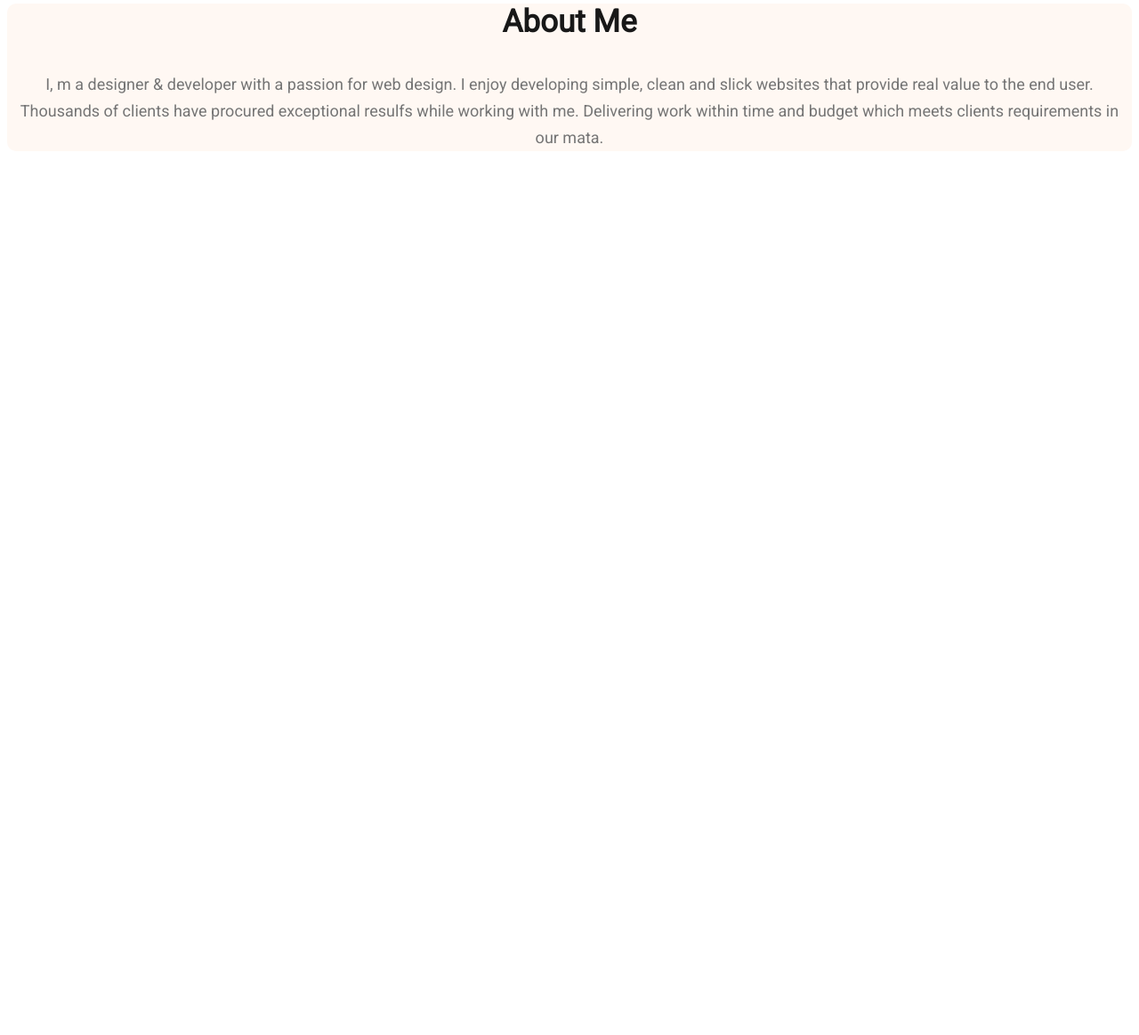
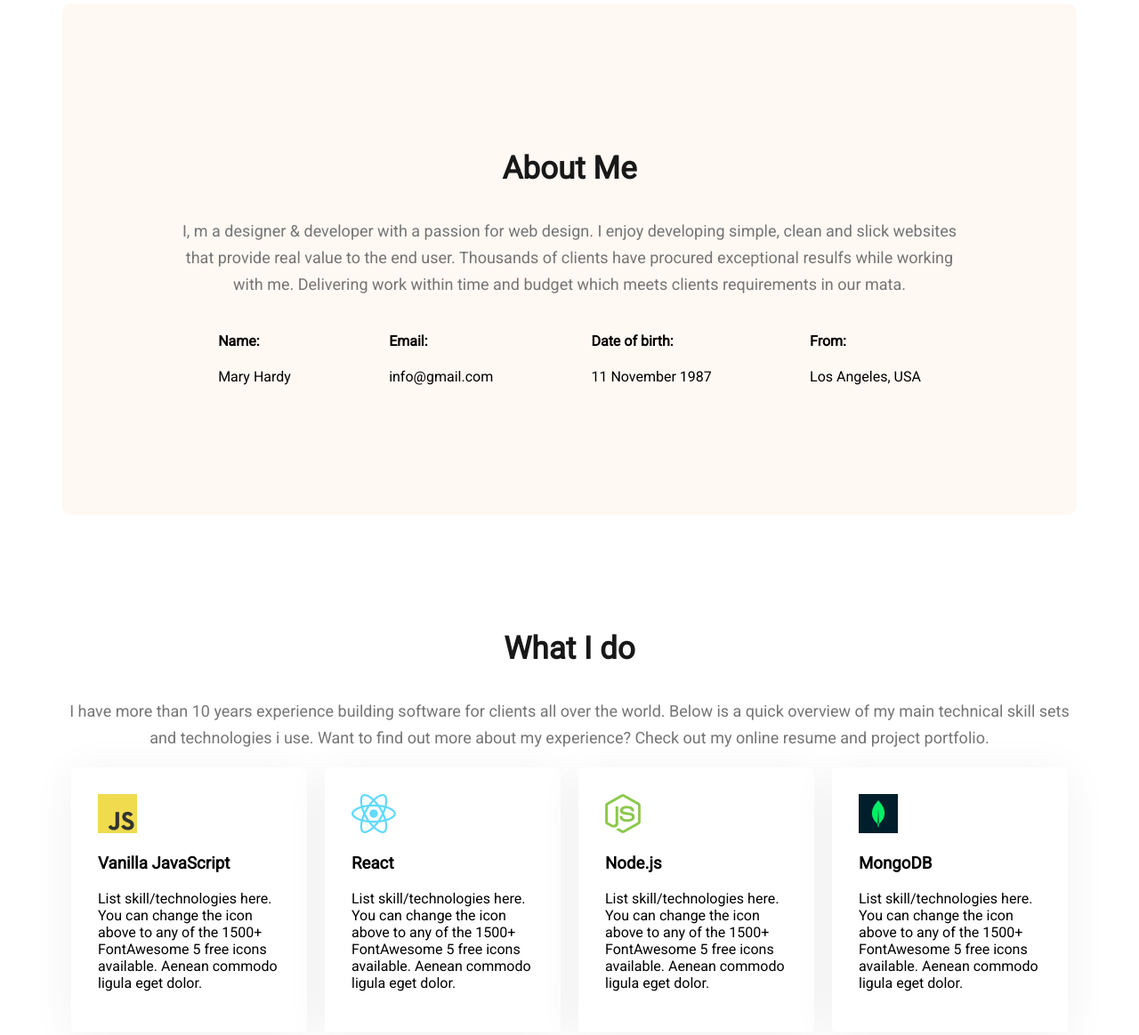
Before and after one commit to sagazirobiul/developer-portfolio, a plain HTML site: page index.html in a window 1280 px wide. Shown: the part 886-2050 px from the top of the page at 89% size. Before the commit the page ends 1186 px from the top, so only its background shows below. Drawn offline with Linux system fonts and the light colour scheme.

Commit message:
about & what I do section added

```diff
--- a/index.html
+++ b/index.html
@@ -23,7 +23,7 @@
             <div>
                 <h3 class="banner-greeting">Hi, I  am</h3>
                 <h1 class="banner-title">Mary Hardy</h1>
-                <p class="banner-description">Shot what able cold new see hold.Friendly as an betrayed formerly he. Morning because as to society behaved moments.</p>
+                <p class="banner-description">Shot what able cold new see hold.Friendly as an betrayed formerly he.<br> Morning because as to society behaved moments.</p>
                 <button class="btn-primary">Download CV</button>
                 <button class="banner-btn2">Contact</button>
             </div>
@@ -34,6 +34,52 @@
         <section class="about">
             <h3 class="section-title">About Me</h3>
             <p class="section-description">I, m a designer & developer with a passion for web design. I enjoy developing simple, clean and slick websites that provide real value to the end user. Thousands of clients have procured exceptional resulfs while working with me. Delivering work within time and budget which meets clients requirements in our mata.</p>
+            <div class="about-info-container">
+                <div class="about-info">
+                    <h4 class="info-title">Name:</h4>
+                    <p class="info-description">Mary Hardy</p>
+                </div>
+                <div class="about-info">
+                    <h4 class="info-title">Email:</h4>
+                    <p class="info-description">info@gmail.com</p>
+                </div>
+                <div class="about-info">
+                    <h4 class="info-title">Date of birth:</h4>
+                    <p class="info-description">11 November 1987</p>
+                </div>
+                <div class="about-info">
+                    <h4 class="info-title">From:</h4>
+                    <p class="info-description">Los Angeles, USA</p>
+                </div>
+            </div>
+        </section>
+
+        <!-- What I do section start -->
+        <section>
+            <h3 class="section-title">What I do</h3>
+            <p id="what-i-do-description" class="section-description">I have more than 10 years experience building software for clients all over the world. Below is a quick overview of my main technical skill sets and technologies i use. Want to find out more about my experience? Check out my online resume and project portfolio.</p>
+            <div class="skills-container">
+                <div class="skill">
+                    <img src="images/icons/js.png" alt="">
+                    <h3 class="skill-title">Vanilla JavaScript</h3>
+                    <p class="skill-description">List skill/technologies here. You can change the icon above to any of the 1500+ FontAwesome 5 free icons available. Aenean commodo ligula eget dolor.</p>
+                </div>
+                <div class="skill">
+                    <img src="images/icons/react.png" alt="">
+                    <h3 class="skill-title">React</h3>
+                    <p class="skill-description">List skill/technologies here. You can change the icon above to any of the 1500+ FontAwesome 5 free icons available. Aenean commodo ligula eget dolor.</p>
+                </div>
+                <div class="skill">
+                    <img src="images/icons/nodejs.png" alt="">
+                    <h3 class="skill-title">Node.js</h3>
+                    <p class="skill-description">List skill/technologies here. You can change the icon above to any of the 1500+ FontAwesome 5 free icons available. Aenean commodo ligula eget dolor.</p>
+                </div>
+                <div class="skill">
+                    <img src="images/icons/mongo.png" alt="">
+                    <h3 class="skill-title">MongoDB</h3>
+                    <p class="skill-description">List skill/technologies here. You can change the icon above to any of the 1500+ FontAwesome 5 free icons available. Aenean commodo ligula eget dolor.</p>
+                </div>
+            </div>
         </section>
     </main>
 </body>
--- a/styles/style.css
+++ b/styles/style.css
@@ -106,6 +106,11 @@ nav li a {
 }
 
 /* main related styles */
+main {
+    max-width: 1140px;
+    margin: 0 auto;
+}
+
 .section-title {
     color: #181818;
     text-align: center;
@@ -119,6 +124,7 @@ nav li a {
     background-color: #FFF8F3;
     border-radius: 10px;
     margin: 130px 0;
+    padding: 130px 120px;
 }
 
 .section-description {
@@ -128,3 +134,26 @@ nav li a {
     font-weight: 400;
     line-height: 30px;
 }
+
+.about-info-container {
+    display: flex;
+    justify-content: space-around;
+}
+
+/* What I do section styles */
+.what-i-do-description {
+    padding: 30px 120px;
+}
+
+.skills-container{
+    display: flex;
+    justify-content: space-around;
+}
+
+.skill{
+    border-radius: 5px;
+    background: #FFF;
+    box-shadow: 0px 6px 50px 0px rgba(0, 0, 0, 0.06);
+    padding: 30px;
+    margin: 0 10px;
+}
```
